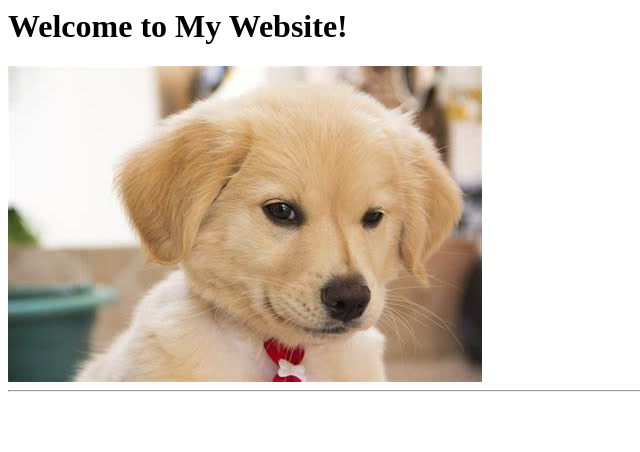
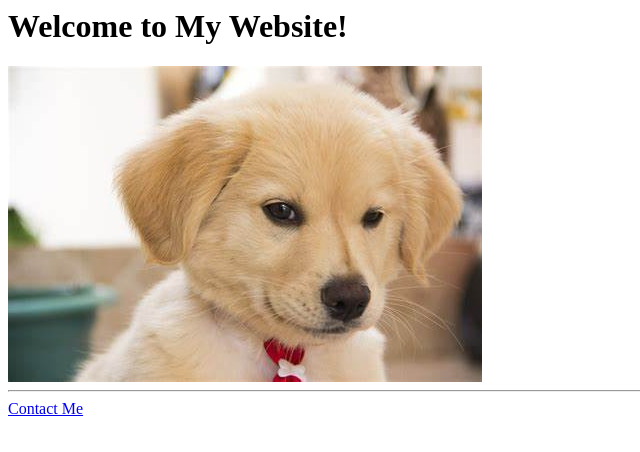
Before and after one commit to srice2024/webdevprojects, a plain HTML site: page 4.1projects/index.html in a window 1280 px wide. Shown: the full height of the page, 0-640 px from the left. Drawn offline with Linux system fonts and the light colour scheme.

Commit message:
Correction from course instructions, added a contact me button.

```diff
--- a/4.1projects/index.html
+++ b/4.1projects/index.html
@@ -3,4 +3,4 @@
 <a href="/4.1projects/public/about.html"><img src="/4.0project/dog.png" alt=""></a>
 <hr />
 <!-- Add a link to your contact me page here -->
-<a href="/4.1projects/public/contact.html"></a>
+<a href="/4.1projects/public/contact.html">Contact Me</a>
```
